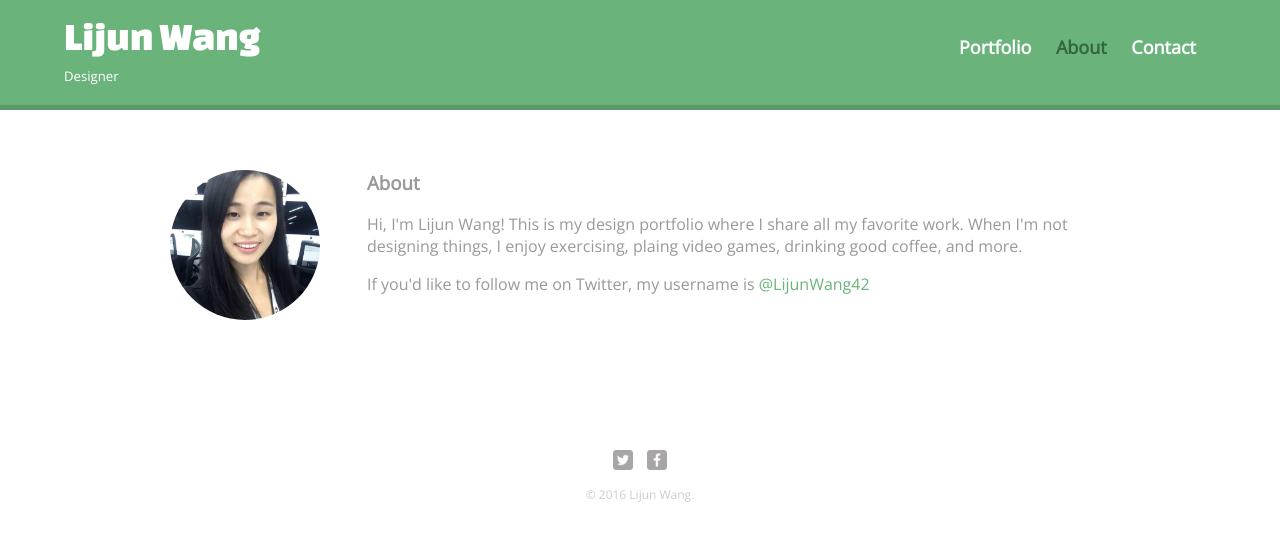
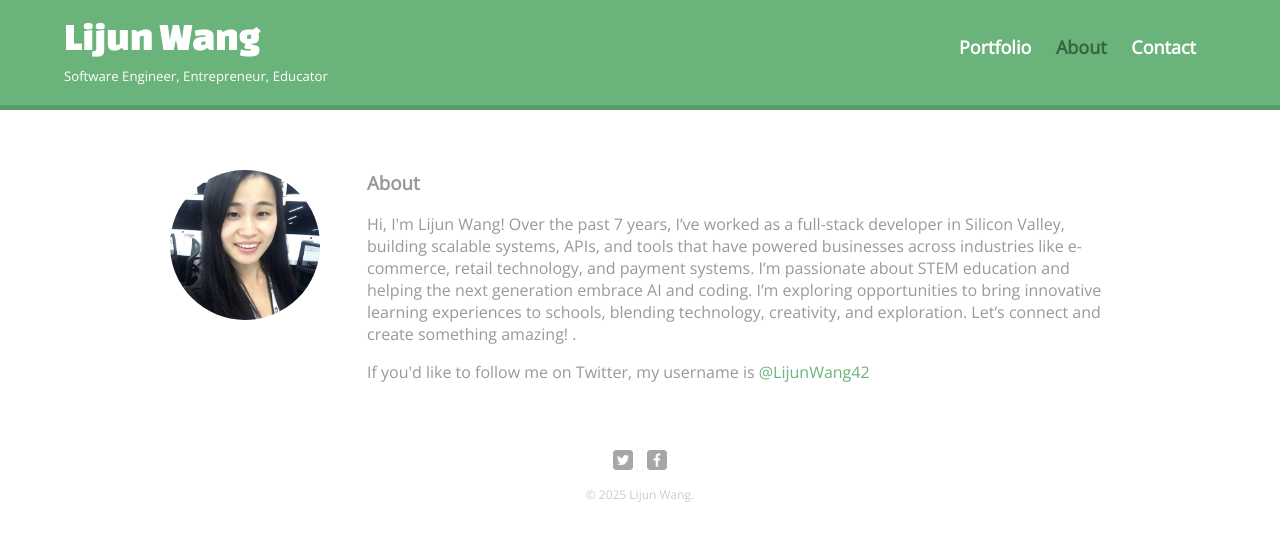
Before and after one commit to Lijun21/Web, a plain HTML site: page about.html in a window 1280 px wide. Drawn offline with nearby package versions, Linux system fonts and the light colour scheme.

Commit message:
update from 2016 to 2024 about, contact  page

```diff
--- a/about.html
+++ b/about.html
@@ -14,7 +14,7 @@
     <header>
       <a href="index.html" id = "logo">
         <h1>Lijun Wang</h1>
-        <h2>Designer</h2>
+        <h2>Software Engineer, Entrepreneur, Educator</h2>
       </a>
       <nav>
         <ul>
@@ -28,13 +28,19 @@
       <section>
         <img src="img/111.jpg" alt="Photograph of Lijun Wang" class="profile-photo">
         <h3>About</h3>
-        <p>Hi, I'm Lijun Wang! This is my design portfolio where I share all my favorite work. When I'm not designing things, I enjoy exercising, plaing video games, drinking good coffee, and more.</p>
+        <p>Hi, I'm Lijun Wang! Over the past 7 years, I’ve worked as a full-stack developer in Silicon Valley, building scalable systems, APIs, and tools that have powered businesses across industries like e-commerce, retail technology, and payment systems.
+
+          I’m passionate about STEM education and helping the next generation embrace AI and coding. I’m exploring opportunities to bring innovative learning experiences to schools, blending technology, creativity, and exploration.
+
+          Let’s connect and create something amazing!
+
+          .</p>
         <p>If you'd like to follow me on Twitter, my username is <a href="https://twitter.com/LijunWang42">@LijunWang42</a></p>
       </section>
       <footer>
         <a href="https://twitter.com/LijunWang42"><img src="img/twitter-wrap.png" alt="Twitter logo" class="social-icon"></a>
         <a href="https://www.facebook.com"><img src="img/facebook-wrap.png" alt="facebook logo" class="social-icon"></a>
-        <p>&copy; 2016 Lijun Wang.</p>
+        <p>&copy; 2025 Lijun Wang.</p>
       </footer>
     </div>
   </body>
```
Also changed, not shown: contact.html (+5 -4 lines).
